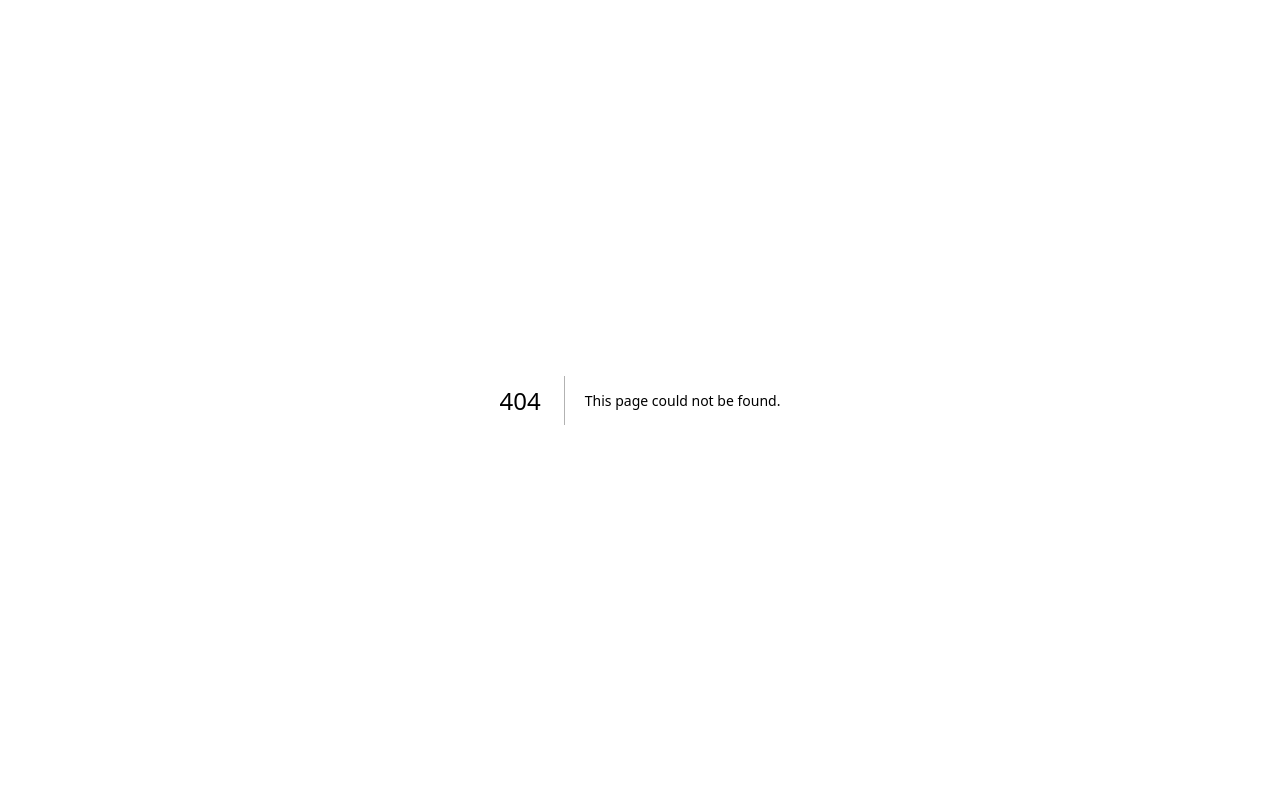
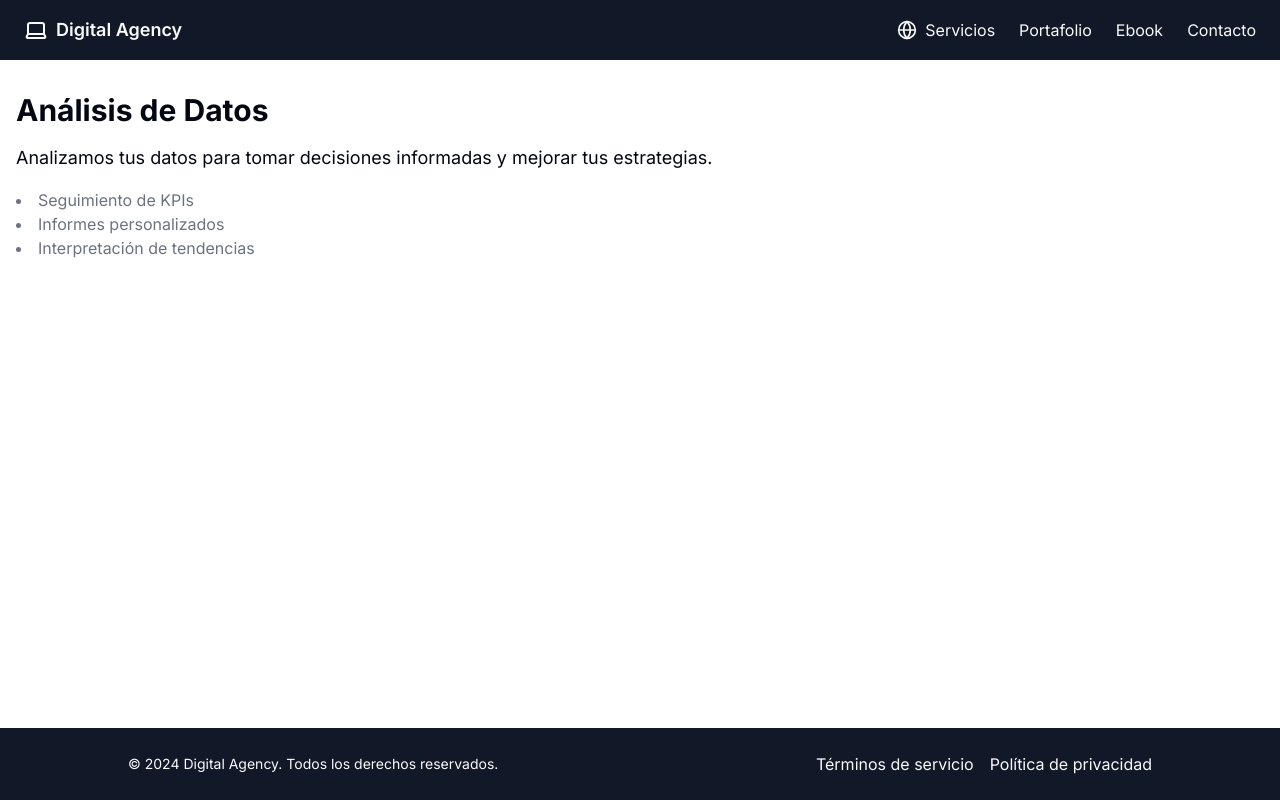
Before and after one commit to jpjimenezq/digital-agency, a Next.js app: page /servicios/analisis-datos in a window 1280 px wide. Before the commit this address had no page. Built offline with nearby package versions, Linux system fonts and the light colour scheme.

Commit message:
Pagina de servicios y notfound

```diff
--- /dev/null
+++ b/src/app/not-found.jsx
@@ -0,0 +1,29 @@
+import Link from 'next/link'
+import { Button } from "@/components/ui/button"
+import { FileQuestion } from 'lucide-react'
+import Footer from '@/components/Footer'
+import Navbar from '@/components/Navbar'
+
+export default function NotFound() {
+  return (
+    <div className="flex flex-col min-h-screen">
+      <Navbar />
+      <main className="flex-grow flex items-center justify-center bg-background">
+        <div className="text-center">
+          <FileQuestion className="w-24 h-24 text-muted-foreground mb-8 mx-auto" />
+          <h1 className="text-4xl font-bold mb-2">404</h1>
+          <h2 className="text-2xl font-semibold mb-4">Página no encontrada</h2>
+          <p className="text-center mb-8 max-w-md text-muted-foreground mx-auto">
+            Lo sentimos, la página que estás buscando no existe o ha sido movida.
+          </p>
+          <Button className="bg-primary text-primary-foreground" asChild>
+            <Link href="/">
+              Volver a la página principal
+            </Link>
+          </Button>
+        </div>
+      </main>
+      <Footer />
+    </div>
+  )
+}
--- a/src/app/page.jsx
+++ b/src/app/page.jsx
@@ -3,7 +3,7 @@
 import Link from "next/link";
 import Navbar from "@/components/Navbar";
 import Footer from "@/components/Footer";
-import ServiciosSection from "@/components/Servicio";
+import ServiciosSection from "@/components/ServicioSection";
 import ProyectosSection from "@/components/Proyecto";
 import { Button } from "@/components/ui/button";
 import { Input } from "@/components/ui/input";
--- /dev/null
+++ b/src/app/servicios/[serviceId]/page.jsx
@@ -0,0 +1,28 @@
+import { notFound } from 'next/navigation';
+import { servicios } from '@/components/ServiciosData';
+import Navbar from '@/components/Navbar';
+import Footer from '@/components/Footer';
+
+export default function ServicioPage({ params }) {
+  const servicio = servicios.find(s => s.id === params.serviceId);
+
+  if (!servicio) {
+    notFound();
+  }
+
+  return (
+    <div className="flex flex-col min-h-screen">
+      <Navbar />
+      <main className="flex-grow container mx-auto px-4 py-8">
+        <h1 className="text-3xl font-bold mb-4">{servicio.titulo}</h1>
+        <p className="text-lg mb-4">{servicio.descripcion}</p>
+        <ul className="list-disc list-inside">
+          {servicio.detalles.map((detalle, index) => (
+            <li key={index} className="text-muted-foreground">{detalle}</li>
+          ))}
+        </ul>
+      </main>
+      <Footer />
+    </div>
+  );
+}
--- a/src/components/Navbar.tsx
+++ b/src/components/Navbar.tsx
@@ -12,7 +12,7 @@ export default function Navbar() {
       </Link>
       <nav className="hidden md:flex items-center gap-6">
         <Link
-          href="/services"
+          href="/servicios"
           className="hover:underline flex items-center gap-2"
           prefetch={false}
         >
--- a/src/components/Servicio.jsx
+++ b/src/components/ServicioSection.jsx
@@ -1,9 +1,10 @@
 import React from 'react'
 import { servicios } from './ServiciosData'
+import Link from 'next/link'
 
 export default function ServiciosSection() {
     return (
-      <section id="services" className="bg-muted py-12 md:py-24 px-4 md:px-6">
+      <section id="servicios" className="bg-muted py-12 md:py-24 px-4 md:px-6">
         <div className="container max-w-5xl mx-auto">
           <div className="space-y-4 text-center">
             <h2 className="text-3xl font-bold">Nuestros Servicios</h2>
@@ -12,15 +13,16 @@ export default function ServiciosSection() {
             </p>
           </div>
           <div className="grid grid-cols-1 sm:grid-cols-2 md:grid-cols-3 gap-6 mt-8">
-            {servicios.map((servicio, index) => (
-              <div
-                key={index}
+            {servicios.map((servicio) => (
+              <Link
+                key={servicio.id}
+                href={`/servicios/${servicio.id}`}
                 className="bg-background rounded-lg p-6 shadow-sm transition-all duration-300 ease-in-out hover:-translate-y-2 hover:shadow-md"
               >
                 {servicio.icon}
                 <h3 className="text-xl font-semibold mt-2">{servicio.titulo}</h3>
                 <p className="text-muted-foreground mt-2">{servicio.descripcion}</p>
-              </div>
+              </Link>
             ))}
           </div>
         </div>
--- a/src/components/ServiciosData.js
+++ b/src/components/ServiciosData.js
@@ -1,34 +1,76 @@
-import { BoltIcon, BrushIcon, MegaphoneIcon, PieChartIcon, RocketIcon, SearchIcon } from './Icons';
+import {BoltIcon, BrushIcon, MegaphoneIcon, PieChartIcon, RocketIcon, SearchIcon} from "./Icons";
 
 export const servicios = [
   {
+    id: "seo",
     icon: <SearchIcon className="h-8 w-8 text-primary" />,
     titulo: "SEO",
-      descripcion: "Optimizamos tu sitio web para mejorar su posicionamiento en los motores de búsqueda."
+    descripcion:
+      "Optimizamos tu sitio web para mejorar su posicionamiento en los motores de búsqueda.",
+    detalles: [
+      "Análisis de palabras clave",
+      "Optimización on-page",
+      "Construcción de enlaces de calidad",
+    ],
   },
   {
+    id: "analisis-datos",
     icon: <PieChartIcon className="h-8 w-8 text-primary" />,
     titulo: "Análisis de Datos",
-      descripcion: "Analizamos tus datos para tomar decisiones informadas y mejorar tus estrategias."
+    descripcion:
+      "Analizamos tus datos para tomar decisiones informadas y mejorar tus estrategias.",
+    detalles: [
+      "Seguimiento de KPIs",
+      "Informes personalizados",
+      "Interpretación de tendencias",
+    ],
   },
   {
+    id: "marketing-digital",
     icon: <MegaphoneIcon className="h-8 w-8 text-primary" />,
     titulo: "Marketing Digital",
-      descripcion: "Diseñamos y ejecutamos campañas de marketing digital efectivas para impulsar tu negocio."
+    descripcion:
+      "Diseñamos y ejecutamos campañas de marketing digital efectivas para impulsar tu negocio.",
+    detalles: [
+      "Publicidad en redes sociales",
+      "Email marketing",
+      "Marketing de contenidos",
+    ],
   },
   {
+    id: "diseno-web",
     icon: <BrushIcon className="h-8 w-8 text-primary" />,
     titulo: "Diseño Web",
-      descripcion: "Creamos sitios web atractivos y funcionales que reflejen la imagen de tu marca."
+    descripcion:
+      "Creamos sitios web atractivos y funcionales que reflejen la imagen de tu marca.",
+    detalles: [
+      "Diseño responsivo",
+      "UX/UI optimizado",
+      "Identidad visual coherente",
+    ],
   },
   {
+    id: "desarrollo-web",
     icon: <BoltIcon className="h-8 w-8 text-primary" />,
     titulo: "Desarrollo Web",
-      descripcion: "Desarrollamos soluciones web a medida que se adaptan a tus necesidades."
+    descripcion:
+      "Desarrollamos soluciones web a medida que se adaptan a tus necesidades.",
+    detalles: [
+      "Desarrollo frontend y backend",
+      "Integración de APIs",
+      "Optimización de rendimiento",
+    ],
   },
   {
+    id: "estrategia-digital",
     icon: <RocketIcon className="h-8 w-8 text-primary" />,
     titulo: "Estrategia Digital",
-      descripcion: "Diseñamos estrategias digitales personalizadas para maximizar el impacto de tu negocio."
-    }
+    descripcion:
+      "Diseñamos estrategias digitales personalizadas para maximizar el impacto de tu negocio.",
+    detalles: [
+      "Análisis de mercado",
+      "Planificación de campañas",
+      "Optimización de conversiones",
+    ],
+  },
 ];
```
Also changed, not shown: src/app/servicios/page.tsx (renamed from src/app/services/page.tsx). Lines whose indentation alone changed are shown as unchanged.
